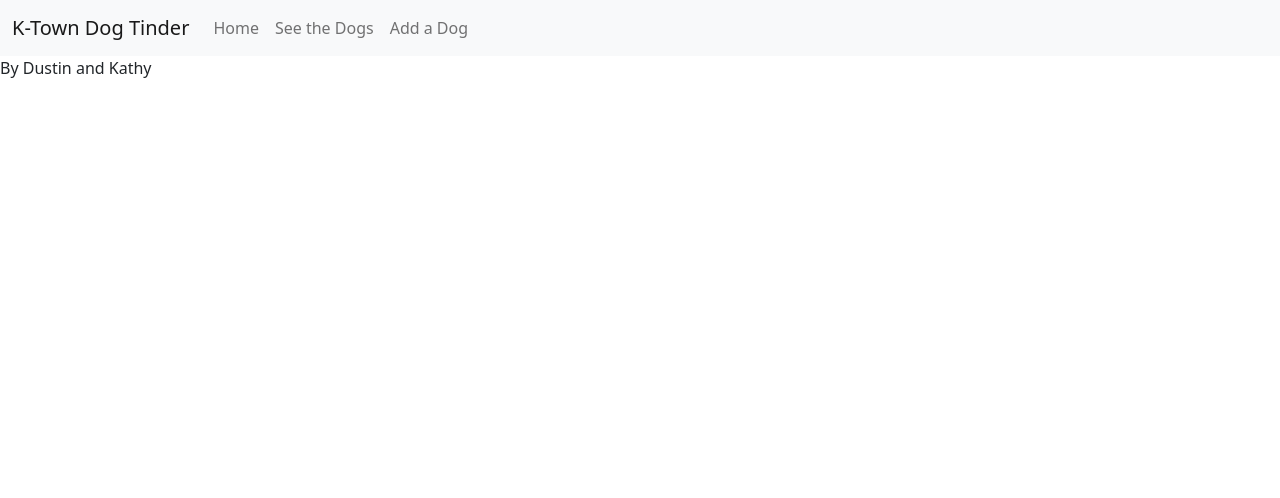
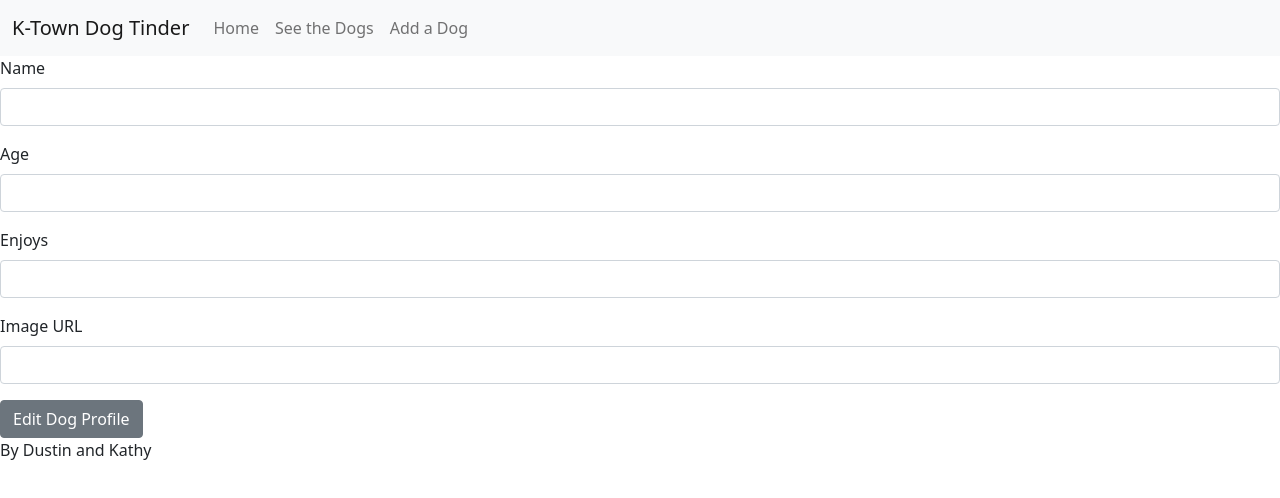
Before and after one commit to learn-academy-2022-bravo/cat-tinder-frontend-cat-tinder-frontend-kl-ds, a React (Create React App) app: page /DogEdit in a window 1280 px wide. Shown: the top 498 px of the page. Built offline with nearby package versions, Linux system fonts and the light colour scheme.

Commit message:
Compelted DogEdit form and functionality

```diff
--- a/src/App.js
+++ b/src/App.js
@@ -41,7 +41,7 @@ export default class App extends Component {
             render={(props) => <DogIndex dogs={this.state.dogs} />}
           />
            <Route
-            path="/DogShow/:id"
+            path="/dogshow/:id"
             render={(props) => {
               let id = +props.match.params.id
               let dog = this.state.dogs.find(dogObject => dogObject.id === id)
--- a/src/pages/DogEdit.js
+++ b/src/pages/DogEdit.js
@@ -1,10 +1,70 @@
 import React, { Component } from 'react';
+import { Redirect } from 'react-router-dom';
+import { Form, FormGroup, Label, Input, Button} from 'reactstrap';
 
 class DogEdit extends Component {
+    constructor(props){
+        super(props)
+        this.state = {
+          newDog: {
+            name: "",
+            age: "",
+            enjoys: "",
+            image: ""
+          },
+          submitted: false
+        }
+    }
+    handleChange = (e) => {
+        const { newDog } = this.state
+        newDog[e.target.name] = e.target.value
+        this.setState({newDog: newDog})
+    }
+
+    handleSubmit = () => {
+        this.props.updateDog(this.state.newDog, this.props.dog.id)
+        this.setState({submitted: true})
+    }
     render() {
         return (
             <div>
-                <h1>DogEdit Component</h1>
+                <h1>Edit an Existing Dog</h1>
+              <Form>
+              <FormGroup>
+                  <Label for="name">Name</Label>
+                  <Input
+                  type="text"
+                  name="name"
+                  onChange={this.handleChange}
+                  />
+              </FormGroup>
+              <FormGroup>
+                  <Label for="age">Age</Label>
+                  <Input
+                  type="text"
+                  name="age"
+                  onChange={this.handleChange}
+                  />
+              </FormGroup>
+              <FormGroup>
+                  <Label for="enjoys">Enjoys</Label>
+                  <Input
+                  type="text"
+                  name="enjoys"
+                  onChange={this.handleChange}
+                  />
+              </FormGroup>
+              <FormGroup>
+                  <Label for="image">Image URL</Label>
+                  <Input
+                  type="text"
+                  name="image"
+                  onChange={this.handleChange}
+                  />
+              </FormGroup>
+              </Form>
+              <Button name="submit" onClick={this.handleSubmit}>Edit Dog Profile</Button>
+              { this.state.submitted && <Redirect to={`/dogshow/${this.props.dog.id}`}/> }
             </div>
         );
     }
```
